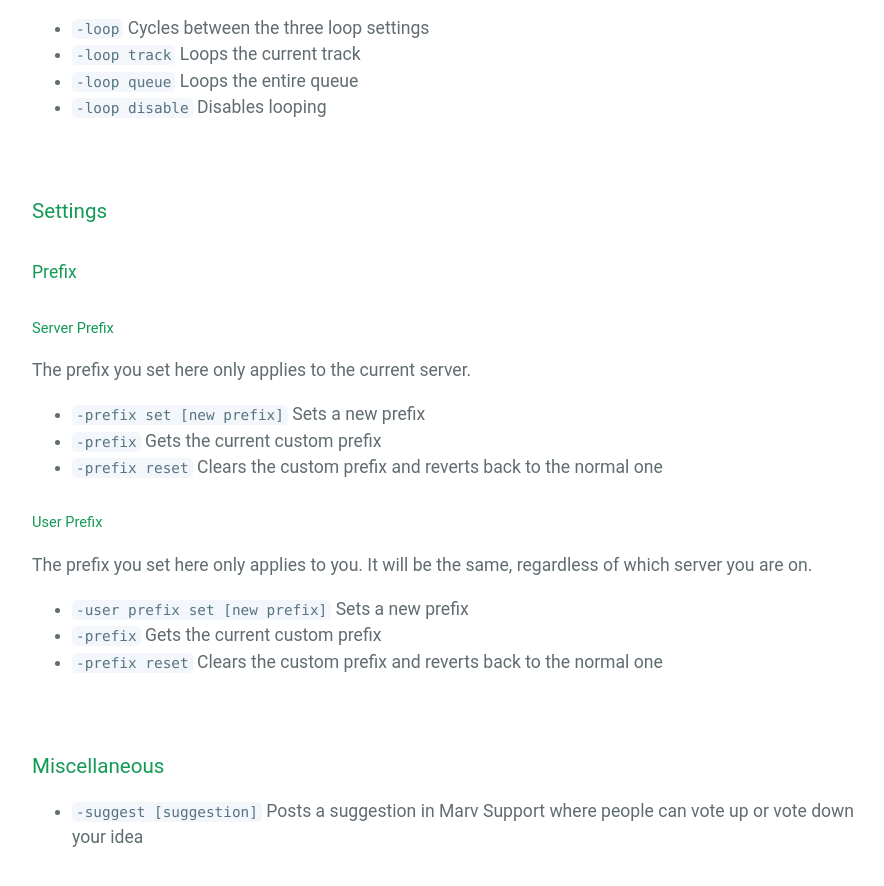
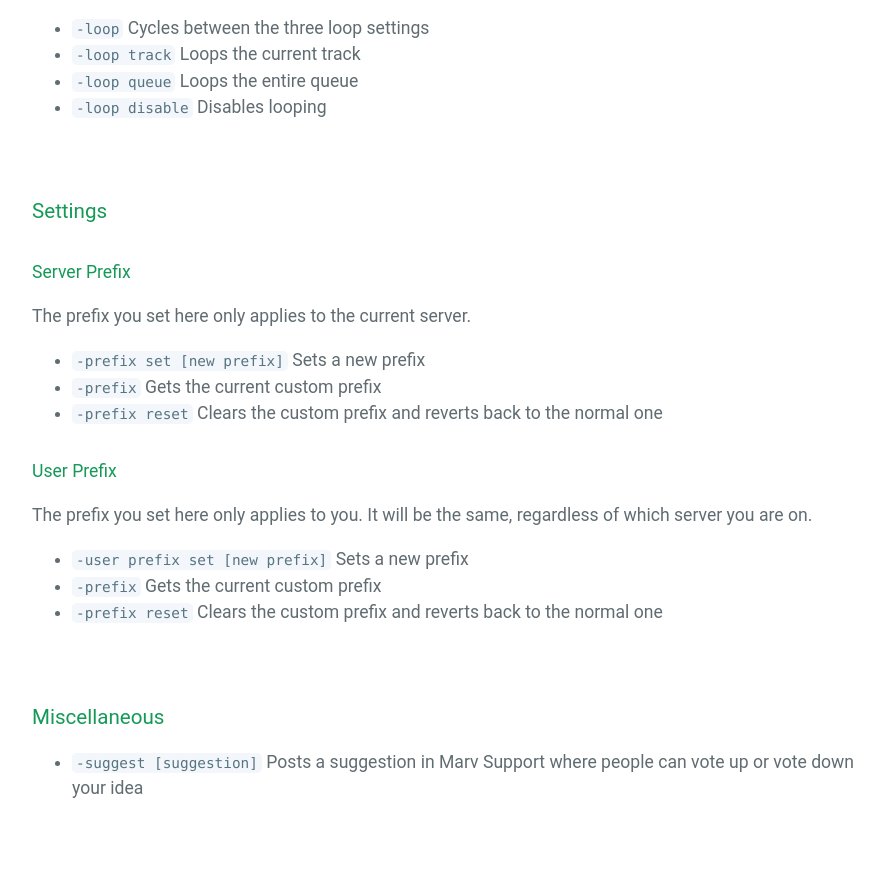
Before and after one commit to mymindishazel/marv-docs, a Jekyll site: the page built from commands.md, in a window 1280 px wide and 900 px high, scrolled down 2497 px. Shown: the top 886 px of the window, without its empty margins (192-1076 px from the left). Built offline with Jekyll 4.4.1, drawn with Linux system fonts in a browser that asks for light colours; our own code applies the rules of GitHub Pages for plain Markdown files; after the commit the page ends 3348 px from its top, so only the background shows below that.

Commit message:
Create commands.md

```diff
--- a/commands.md
+++ b/commands.md
@@ -94,9 +94,7 @@
 
 ### Settings
 
-#### Prefix
-
-##### Server Prefix
+#### Server Prefix
 
 The prefix you set here only applies to the current server.
 
@@ -104,7 +102,7 @@ The prefix you set here only applies to the current server.
 * `-prefix` Gets the current custom prefix
 * `-prefix reset` Clears the custom prefix and reverts back to the normal one
 
-##### User Prefix
+#### User Prefix
 
 The prefix you set here only applies to you. It will be the same, regardless of which server you are on.
 
```
